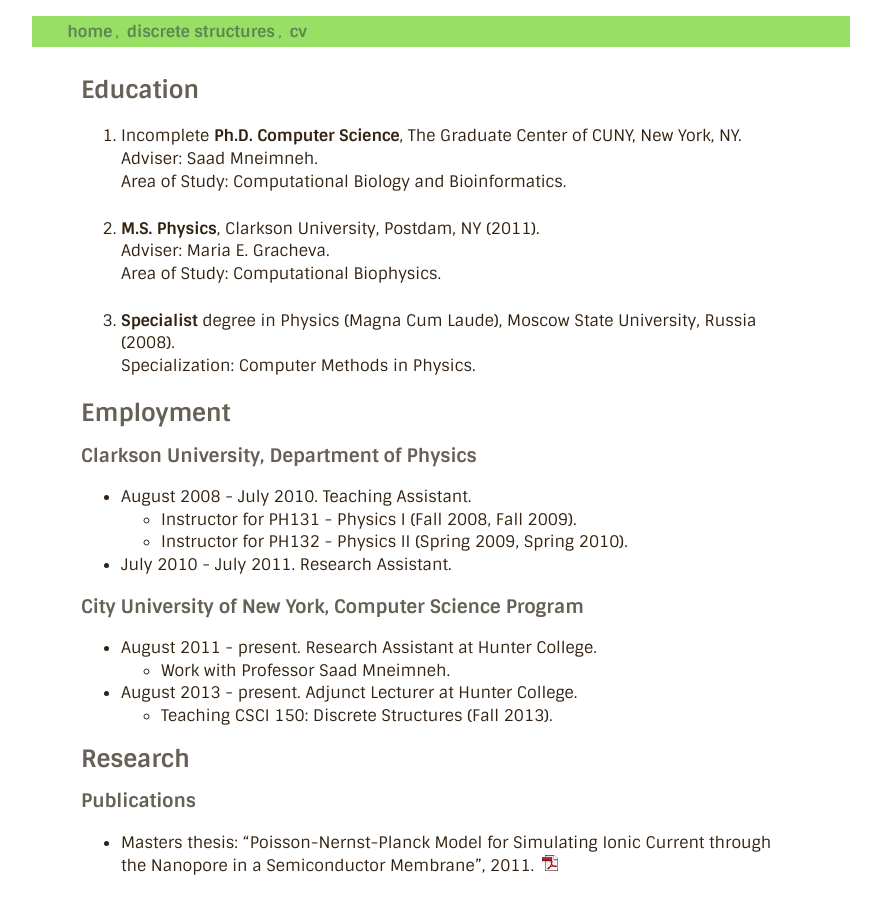
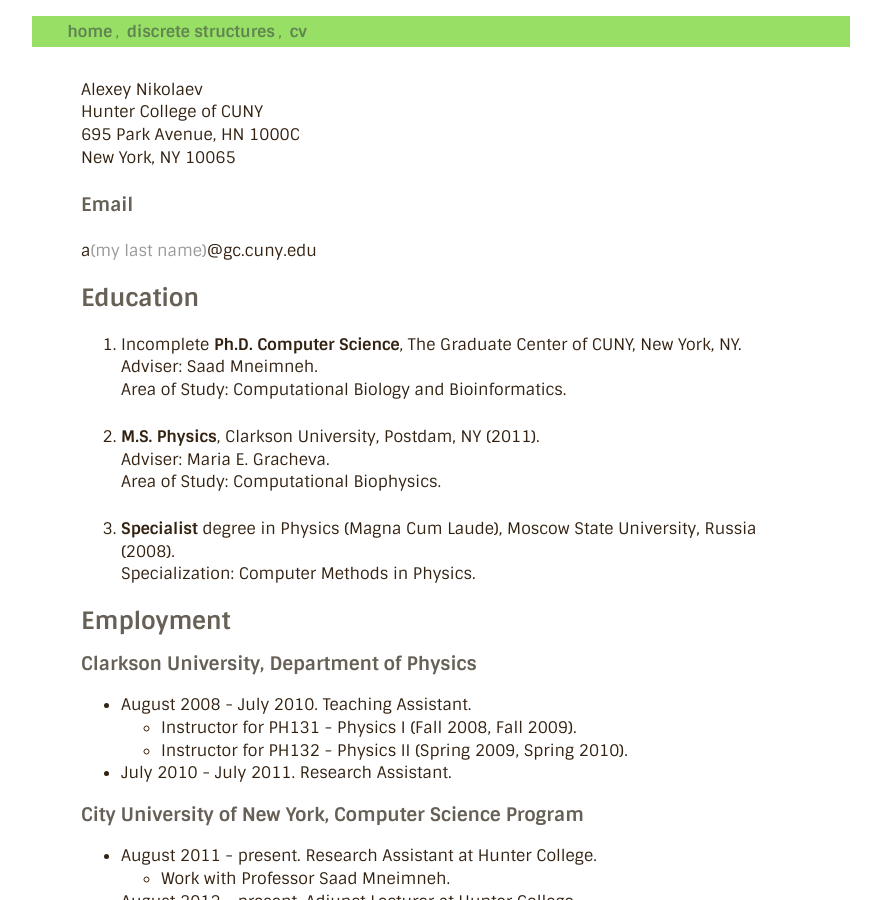
Before and after one commit to a-nikolaev/a-nikolaev.github.io, a Jekyll site: the page built from cv/index.markdown, in a window 1280 px wide and 900 px high. Shown: the whole window, without its empty margins (199-1080 px from the left). Built offline with Jekyll 4.4.1, drawn with Linux system fonts in a browser that asks for light colours; Markdown is read by kramdown in place of the engine named in the settings.

Commit message:
address and email

```diff
--- a/cv/index.markdown
+++ b/cv/index.markdown
@@ -3,6 +3,13 @@
 title: Alexey Nikolaev CV
 ---
 
+Alexey Nikolaev
+Hunter College of CUNY
+695 Park Avenue, HN 1000C
+New York, NY 10065
+
+###Email
+a<span style="color:#999999;">(my last name)</span>@gc.cuny.edu
 
 ##Education
 
--- a/ds/index.markdown
+++ b/ds/index.markdown
@@ -1,6 +1,6 @@
 ---
 layout: page
-title: Alexey Nikolaev CV
+title: CSCI 150 - Discrete Structures
 ---
 
 ##Literature
```
